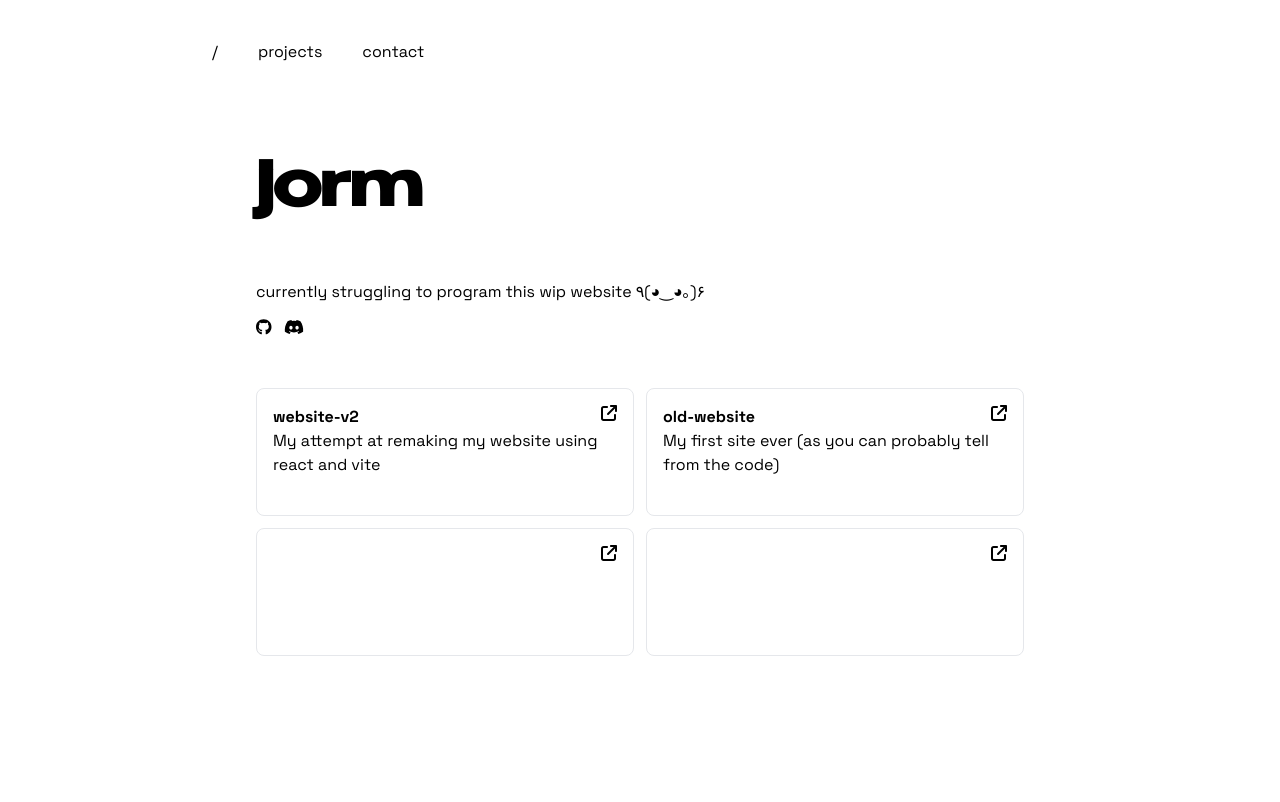
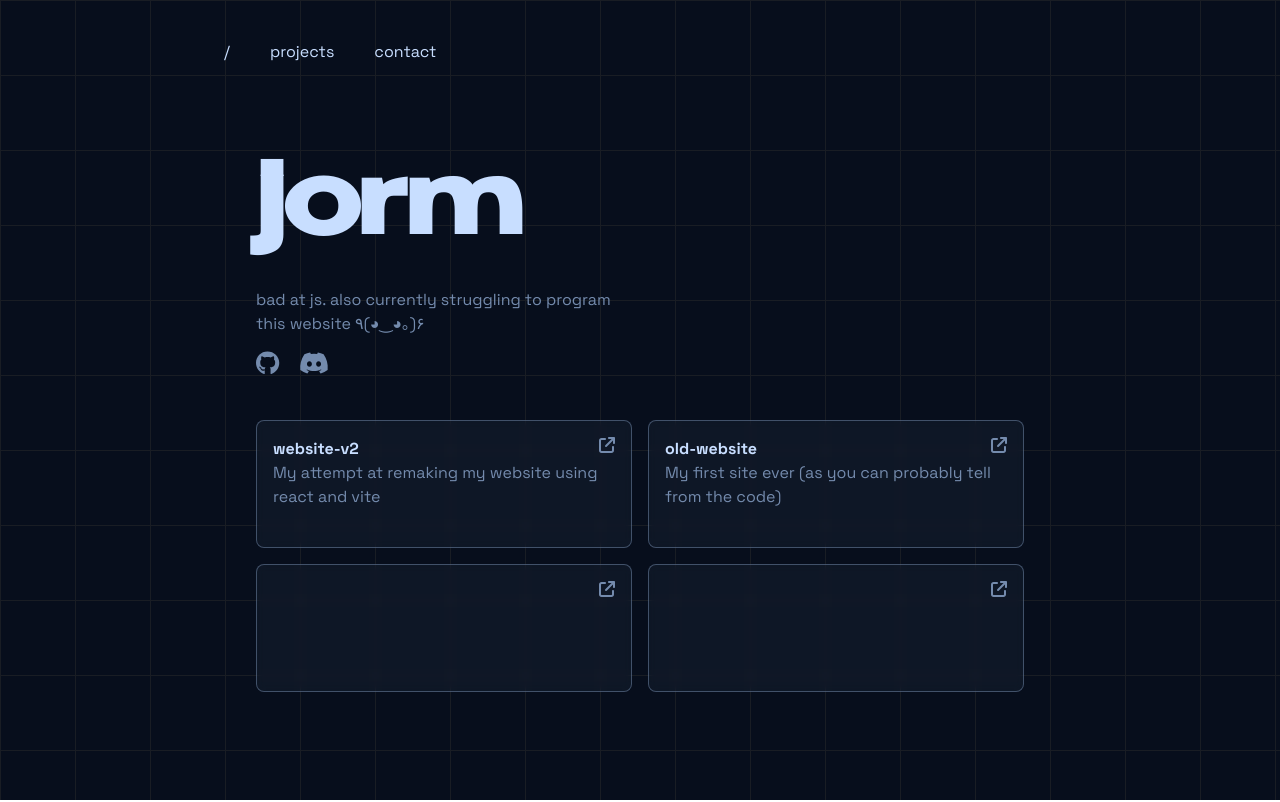
Before and after one commit to jormy/website, a React (Vite) app: page / in a window 1280 px wide. Shown: the top 802 px of the page. Built offline with nearby package versions, Linux system fonts and the light colour scheme.

Commit message:
basic styling

```diff
--- a/src/App.jsx
+++ b/src/App.jsx
@@ -1,20 +1,21 @@
-import Navbar from "./Navbar"
-import Header from "./Header"
-import Links from "./Links"
-import ProjectCard from "./ProjectCard"
-import Footer from "./Footer"
+import Navbar from "./components/Navbar"
+import Header from "./components/Header"
+import Links from "./components/Links"
+import ProjectCard from "./components/ProjectCard"
+import Footer from "./components/Footer"
 
+// TODO: add a fade out linear gradient in front of grid pattern
 function App() {
-
-
   return (
     <>
-      <div id="wrapper" className="mx-auto max-w-4xl py-10 px-5 font-body">
-        <Navbar />
-        <div className="mx-auto max-w-3xl space-y-12 md:py-24">
-          <Header />
-          <Links />
-              <div className="grid grid-cols-2 gap-3">
+      <div className="min-h-screen bg-midnight absolute inset-0 bg-[linear-gradient(to_right,#191d24_1px,transparent_1px),linear-gradient(to_bottom,#191d24_1px,transparent_1px)] bg-[size:75px_75px]">
+
+        <div id="wrapper" className="mx-auto max-w-4xl py-10 px-8 font-body">
+          <Navbar />
+          <div className="mx-auto max-w-3xl py-24">
+            <Header />
+            <Links />
+              <div className="grid grid-cols-2 gap-4">
                 <ProjectCard
                   name="website-v2"
                   descr="My attempt at remaking my website using react and vite"
@@ -30,6 +31,7 @@ function App() {
               </div>
             </div>
           <Footer />
+        </div>
       </div>
     </>
   )
--- a/src/Header.jsx
+++ /dev/null
@@ -1,12 +0,0 @@
-
-function Header() {
-    return (
-        <>
-            <h1 className="font-header text-3xl font-bold sm:text-4xl md:text-6xl">jorm</h1>
-            <p className="py-3">currently struggling to program
-            this wip website ٩(◕‿◕｡)۶</p>
-        </>
-    )
-}
-
-export default Header
--- a/src/Footer.jsx
+++ b/src/components/Footer.jsx
@@ -1,6 +1,6 @@
 function Footer() {
     return (
-        <footer className="flex justify-between mx-auto mt-20 max-w-3xl border-t-2 py-10">
+        <footer className="text-blue-body flex justify-between mx-auto mt-20 max-w-3xl border-t-2 border-blue-body/[0.3] py-10">
             <p>&copy; jorm 2024</p>
             <p>made with much pain</p>
         </footer>
--- /dev/null
+++ b/src/components/Header.jsx
@@ -0,0 +1,12 @@
+
+function Header() {
+    return (
+        <>
+            <h1 className="text-blue-main font-header text-8xl font-bold">jorm</h1>
+            <p className="text-blue-body py-3 max-w-96  mt-5">bad at js. also currently struggling to program
+            this website ٩(◕‿◕｡)۶</p>
+        </>
+    )
+}
+
+export default Header
--- a/src/Links.jsx
+++ b/src/components/Links.jsx
@@ -3,10 +3,10 @@ import { faGithub } from '@fortawesome/free-brands-svg-icons'
 import { faDiscord } from '@fortawesome/free-brands-svg-icons'
 function Links() {
     return (
-        <>
+        <>  <div className='text-blue-body text-2xl space-x-2 mb-10'>
                 <a href="https://github.com/jormy" target="_blank" className="pr-3"><FontAwesomeIcon icon={faGithub} /></a>
                 <a href="https://discordapp.com/users/743010360340250725" target="_blank" ><FontAwesomeIcon icon={faDiscord} /></a>
-
+            </div>
         </>
     )
 }
--- a/src/Navbar.jsx
+++ b/src/components/Navbar.jsx
@@ -1,7 +1,7 @@
 function Navbar() {
     return (
         <nav className="flex-1">
-            <ul className="flex space-x-10">
+            <ul className="flex space-x-10 text-blue-main">
                 <li><a href="#">/</a></li>
                 <li><a href="#">projects</a></li>
                 <li><a href="#">contact</a></li>
--- a/src/ProjectCard.jsx
+++ b/src/components/ProjectCard.jsx
@@ -11,9 +11,9 @@ function ProjectCard(props) {
 
     return (
         <a href={props.link} target="_blank" className="">
-            <div className="border border-1 rounded-lg p-4 h-32">
+            <div className="border-blue-body/[0.5] bg-blue-body/[0.07] text-blue-body backdrop-blur-sm border border-1 rounded-lg p-4 h-32 ">
                 <FontAwesomeIcon icon={faArrowUpRightFromSquare} className="float-end" />
-                <h2 className="font-bold">{props.name}</h2>
+                <h2 className="text-blue-main font-bold">{props.name}</h2>
                 <p>{props.descr}</p>
             </div>
         </a>
--- a/tailwind.config.js
+++ b/tailwind.config.js
@@ -2,6 +2,11 @@
 export default {
   content: ["./index.html", "./src/**/*.{js,ts,jsx,tsx}"],
   theme: {
+    colors: {
+      "blue-main": "#C8DEFF",
+      "blue-body": "#748BAD",
+      midnight: "#070E1C",
+    },
     extend: {
       fontFamily: {
         header: ["Benzin", "sans-serif"],
```
